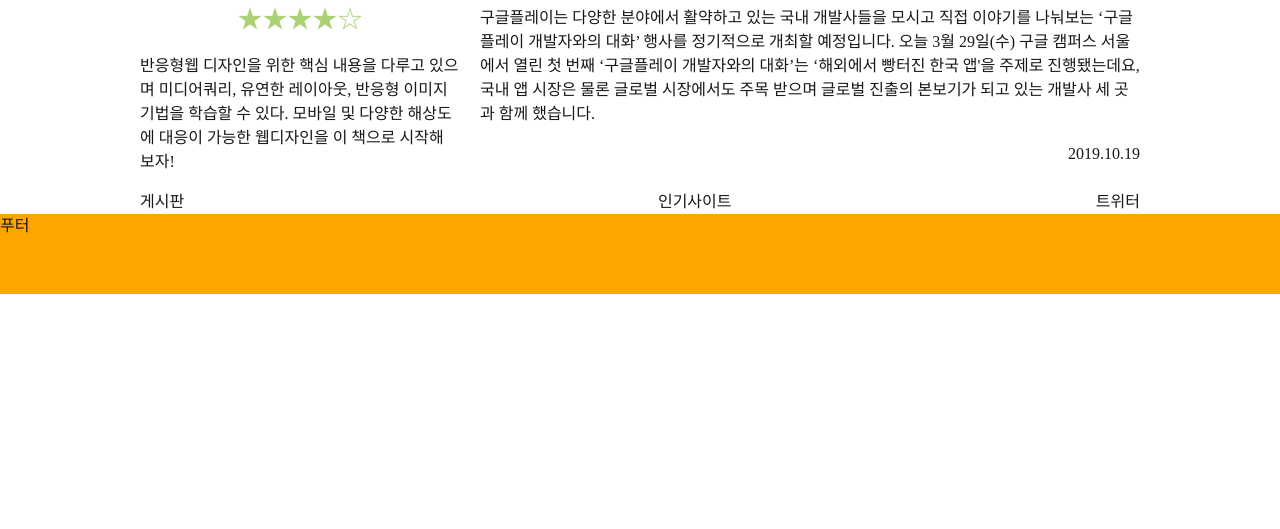
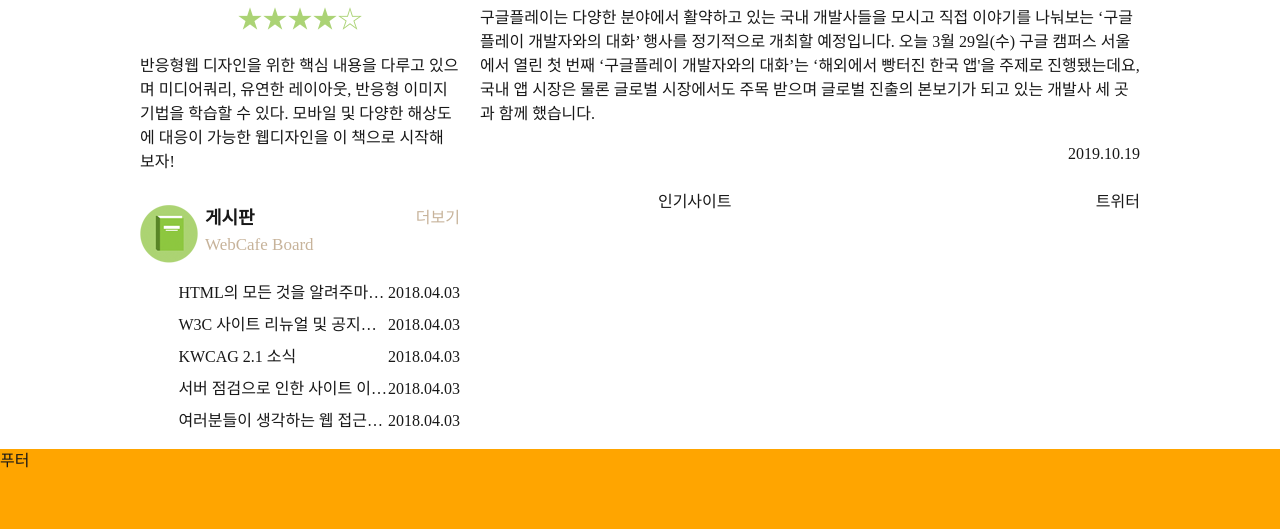
Before and after one commit to JOOMIOK/RWD, a plain HTML site: page index.html in a window 1280 px wide. Shown: the part 804-1333 px from the top of the page. Before the commit the page ends 1098 px from the top, so only its background shows below. Drawn offline with Linux system fonts and the light colour scheme; a web font is replaced by a local one.

Commit message:
게시핀 마크업 및 상세디자인 완성

```diff
--- a/css/style.css
+++ b/css/style.css
@@ -200,7 +200,37 @@ width: 100%;
   display: block;
   text-align: right;
 }
+/* 공통 게시판 */
+.board{
+  position: relative;
+}
+.board-list{
+  list-style: none;
+  padding-left: 1em;
+}
+.board-list li{
+  margin-top:0.5em ;
+  display: flex;
+  align-items:center;
+}
+.board-list li::before{
 
+}
+.board-list li > :nth-child(1){     /*  게시판 글 불러 올때 오버되는 글자 감춤   */
+  flex: 1 0 0;
+  white-space: nowrap;
+  overflow: hidden;
+  text-overflow:ellipsis;
+}
+.board-list li > :nth-child(2){
+
+}
+.board-more{
+position: absolute;
+top:1em;
+right: 0;
+
+}
 /* 공통 인기사이트 */
 
 /* 공통 트위터 */
--- a/index.html
+++ b/index.html
@@ -147,7 +147,37 @@
           2019.10.19
         </time>
       </section>
-      <section class="board">게시판</section>
+      <section class="board">
+        <h2 class="board-heading ir ir-board">
+          <span id="board">게시판</span>
+          <span class="en-block point-color-brown">WebCafe Board</span>
+        </h2>
+        <ul class="board-list">
+          <li class="icon-star">
+            <a href="#">HTML의 모든 것을 알려주마 샘플 활용법</a>
+            <time datetime="2018-04-04T12:34:12">2018.04.03</time>
+          </li>
+          <li class="icon-star">
+            <a href="#">W3C 사이트 리뉴얼 및 공지사항</a>
+            <time datetime="2018-04-04T12:34:12">2018.04.03</time>
+          </li>
+          <li class="icon-star">
+            <a href="#">KWCAG 2.1 소식</a>
+            <time datetime="2018-04-04T12:34:12">2018.04.03</time>
+          </li>
+          <li class="icon-star">
+            <a href="#">서버 점검으로 인한 사이트 이용안내 입니다.</a>
+            <time datetime="2018-04-04T12:34:12">2018.04.03</time>
+          </li>
+          <li class="icon-star">
+            <a href="#"
+              >여러분들이 생각하는 웹 접근성에 대해 이야기를 나누어 봅시다.</a>
+            <time datetime="2018-04-04T12:34:12">2018.04.03</time>
+          </li>
+        </ul>
+        <a href="#" class="board-more" aria-labelledby="board" title="게시판으로 이동">
+          <span class="icon-plus point-color-brown" aria-hodden="true">더보기</span></a>
+      </section>
       <section class="favorite">인기사이트</section>
       <article class="twitter">트위터</article>
     </main>
```
